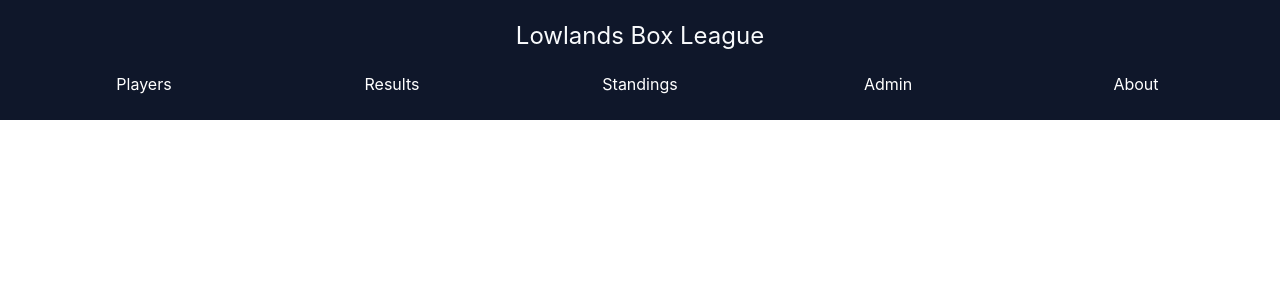
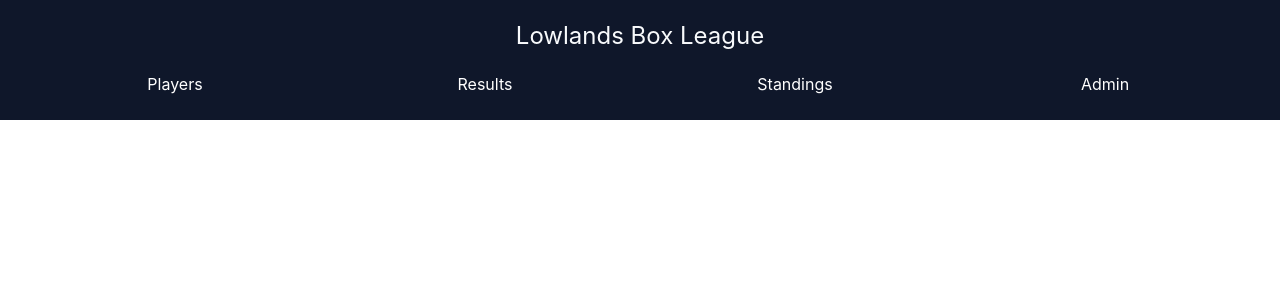
Before and after one commit to harrisonp1/box-league, a React (Create React App) app: page / in a window 1280 px wide. Shown: the top 300 px of the page. Built offline with nearby package versions, Linux system fonts and the light colour scheme.

Commit message:
remove About page

```diff
--- a/src/components/AboutPage.tsx
+++ /dev/null
@@ -1,3 +0,0 @@
-export function AboutPage() {
-  return <div>Stuff about this website</div>;
-}
--- a/src/components/Header.tsx
+++ b/src/components/Header.tsx
@@ -37,14 +37,6 @@ export function Header() {
         >
           Admin
         </NavLink>
-        <NavLink
-          to="about"
-          className={({ isActive }) =>
-            `text-white no-underline p-1 pb-0.5 border-solid border-b-2 flex-1 ${isActive ? 'border-white' : 'border-transparent'}`
-          }
-        >
-          About
-        </NavLink>
       </nav>
     </header>
   );
--- a/src/routes.tsx
+++ b/src/routes.tsx
@@ -4,7 +4,6 @@ import { PlayersPage } from './components/players/PlayersPage';
 import { ResultsPage } from './components/results/ResultsPage';
 import { StandingsPage } from './components/standings/StandingsPage';
 import { AdminPage } from './components/admin/AdminPage';
-import { AboutPage } from './components/AboutPage';
 
 const router = createBrowserRouter([
   {
@@ -27,10 +26,6 @@ const router = createBrowserRouter([
         path: 'admin',
         element: <AdminPage />,
       },
-      {
-        path: 'about',
-        element: <AboutPage />,
-      },
     ],
   },
 ]);
```
